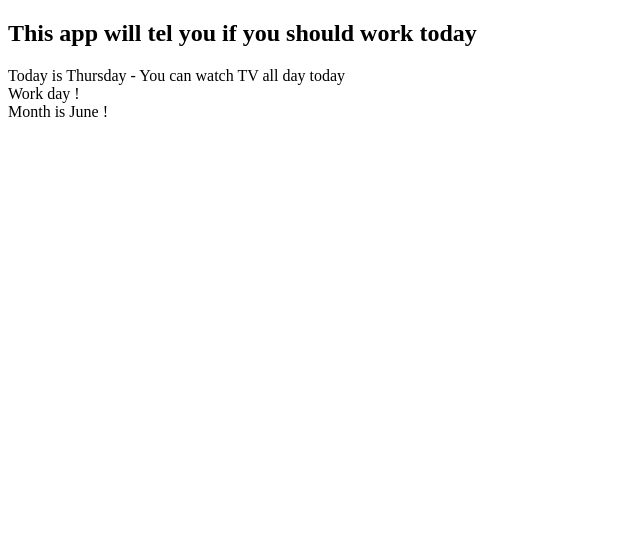
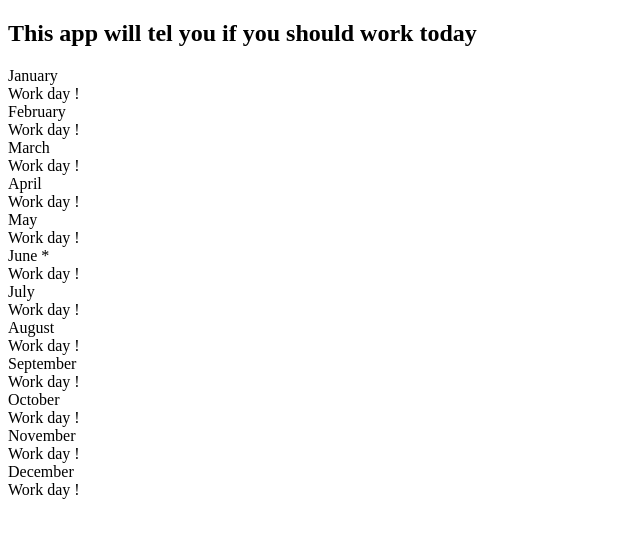
Before and after one commit to GroceriStar/react-only-intern-22, a React (Create React App) app: page / in a window 1280 px wide. Shown: the top 538 px of the page, without its empty margins (0-640 px from the left). Built offline with nearby package versions, Linux system fonts and the light colour scheme.

Commit message:
Add something

```diff
--- a/src/App.js
+++ b/src/App.js
@@ -1,17 +1,21 @@
 import React, { Component } from 'react';
-import DayChecker from './components/DayChecker';
 import Header from './components/Header';
 import MonthChecker from './components/MonthChecker';
-import WeekChecker from './components/WeekChecker';
+import months from './data/months';
 
 class App extends Component {
+    showCalendar() {
+        const calendar = [];
+        for (const month of months) {
+            calendar.push(<MonthChecker month={month} />);
+        }
+        return calendar;
+    }
     render() {
         return (
             <div>
                 <Header />
-                <DayChecker />
-                <WeekChecker />
-                <MonthChecker />
+                { this.showCalendar() }
             </div>
         );
     }
--- a/src/components/MonthChecker.js
+++ b/src/components/MonthChecker.js
@@ -1,9 +1,22 @@
 import React, { Component } from 'react';
 import months from '../data/months';
+import WeekChecker from './WeekChecker';
 
 class MonthChecker extends Component {
     render() {
-        return <div>Month is { months[new Date().getMonth()] } !</div>;
+        const currentMonth = months[new Date().getMonth()];
+        let active;
+
+        if(currentMonth === this.props.month) {
+            active = '*'
+        }
+
+        return (
+            <div>
+                { this.props.month } <span> { active } </span>
+                <WeekChecker />
+            </div>
+        );
     }
 }
 
```
